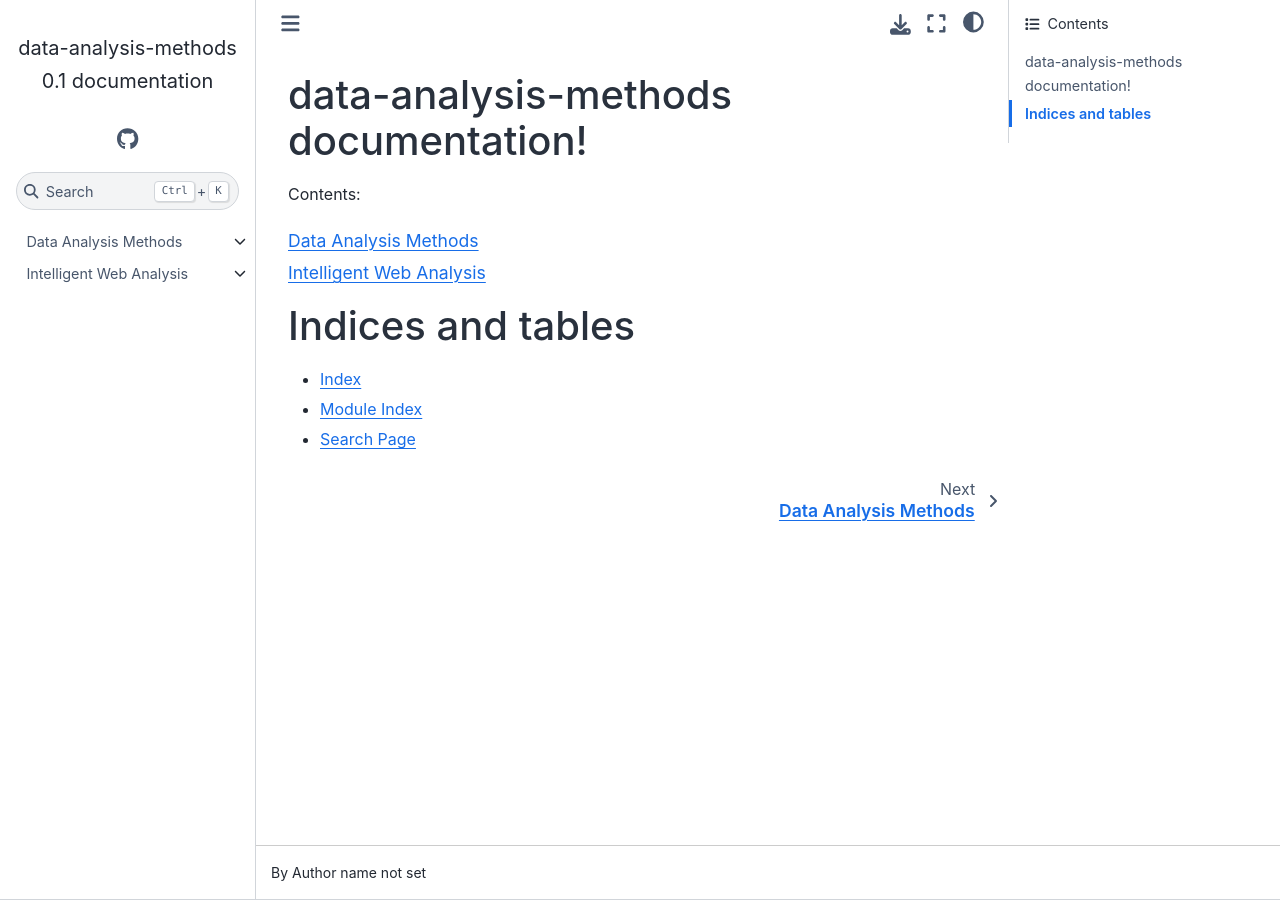
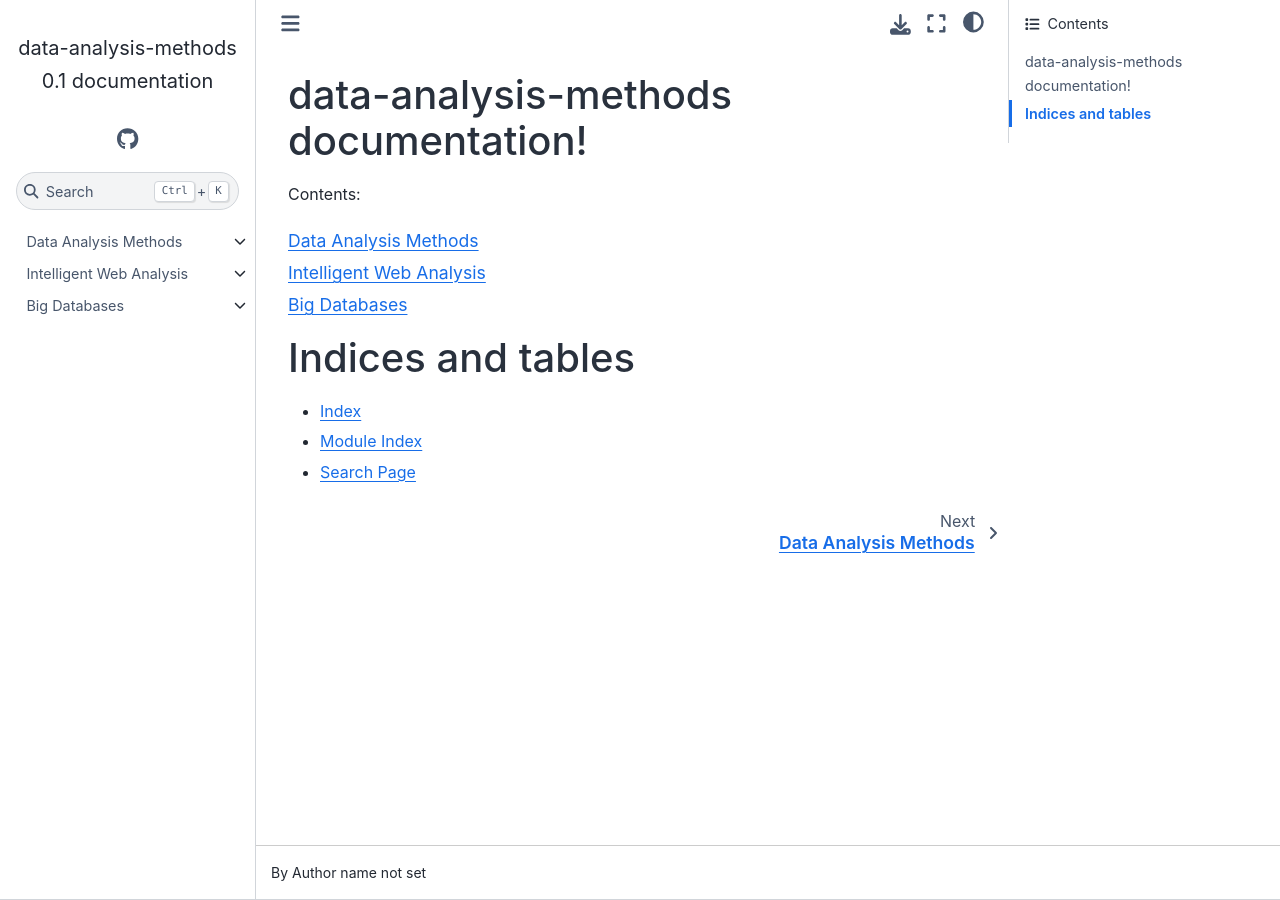
Before and after one commit to Hjklvfr/DataAnalysisMethods, a Sphinx documentation site: the page built from docs/index.rst, in a window 1280 px wide. Built offline with Sphinx 7.4.7 and the Sphinx Book theme 1.1.4, drawn with Linux system fonts in a browser that asks for light colours; pages that are not in the unit, such as notebooks, are missing from menus.

Commit message:
big databases lab 3.2

```diff
--- /dev/null
+++ b/docs/BDB.rst
@@ -0,0 +1,7 @@
+Big Databases
+=====================
+
+.. toctree::
+   :maxdepth: 2
+
+   notebooks/big_databases_lab3_2
--- a/docs/index.rst
+++ b/docs/index.rst
@@ -13,6 +13,7 @@ Contents:
 
    DAM
    IWA
+   BDB
 
 
 
```
